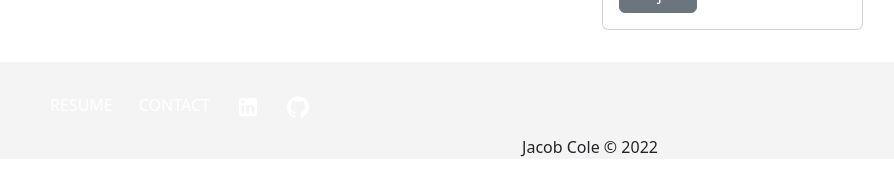
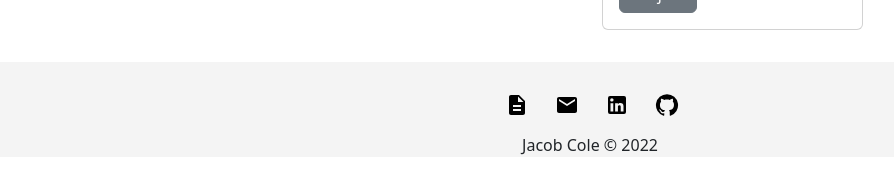
Before and after one commit to jcolecode/jcolecode.github.io, a React (Create React App) app: page / in a window 1280 px wide. Shown: the part 2666-2838 px from the top of the page, without its empty margins (50-944 px from the left). Built offline with nearby package versions, Linux system fonts and the light colour scheme.

Commit message:
Updated Website

```diff
--- a/src/App.css
+++ b/src/App.css
@@ -136,17 +136,24 @@ nav ul li {
   align-items: center;
 }
 
-footer nav a.nav-link {
+.footer nav a.nav-link {
   cursor: pointer;
+
 }
 
-footer nav ul li {
+.footer nav ul li {
   text-transform: uppercase;
   font-weight: 500;
 }
 
-footer .navbar-nav > li > a {
+.footer .navbar-nav > li > a {
   color: var(--primary-black) !important;
-  margin-top: 15px;
-  margin-left: 10px;
+  text-align: center;
+  display: flex;
+  justify-content: center;
+  align-items: center;
 }
+
+.footer .navbar-nav {
+  margin-left: 455px;
+}
--- a/src/components/Footer.js
+++ b/src/components/Footer.js
@@ -1,6 +1,8 @@
 import React from 'react';
 import LinkedInIcon from '@mui/icons-material/LinkedIn';
 import GitHubIcon from '@mui/icons-material/GitHub';
+import EmailIcon from '@mui/icons-material/Email';
+import DescriptionIcon from '@mui/icons-material/Description';
 
 const Footer = () => {
   return (
@@ -10,10 +12,10 @@ const Footer = () => {
                     <div class="collapse navbar-collapse" id="navbarSupportedContent">
                         <ul class="navbar-nav ml-auto">
                             <li class="nav-item">
-                                <a class="nav-link" target="blank" rel="noopener noreferrer" href="/Resume.pdf">Resume</a>
+                                <a class="nav-link" target="blank" rel="noopener noreferrer" href="/Resume.pdf"><DescriptionIcon /></a>
                             </li>
                             <li class="nav-item">
-                                <a class="nav-link" target="blank" rel="noopener noreferrer" href="mailto: jacobcole152@gmail.com">Contact</a>
+                                <a class="nav-link" target="blank" rel="noopener noreferrer" href="mailto: jacobcole152@gmail.com"><EmailIcon /></a>
                             </li>
                             <li class="nav-item">
                                 <a class="nav-link" target="blank" rel="noopener noreferrer" href="https://www.linkedin.com/in/jacob-cole-315399149/"><LinkedInIcon /></a>
```
